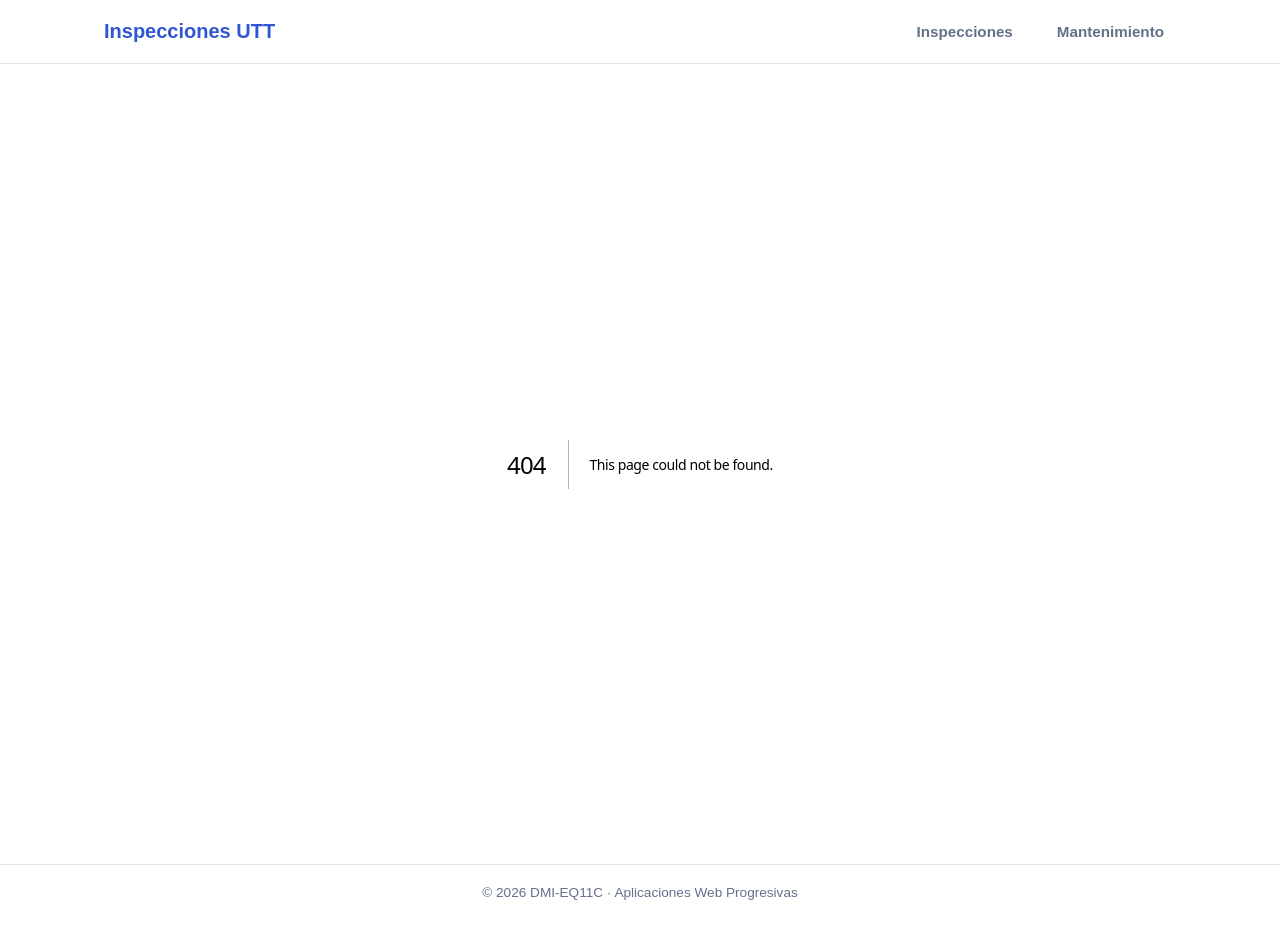
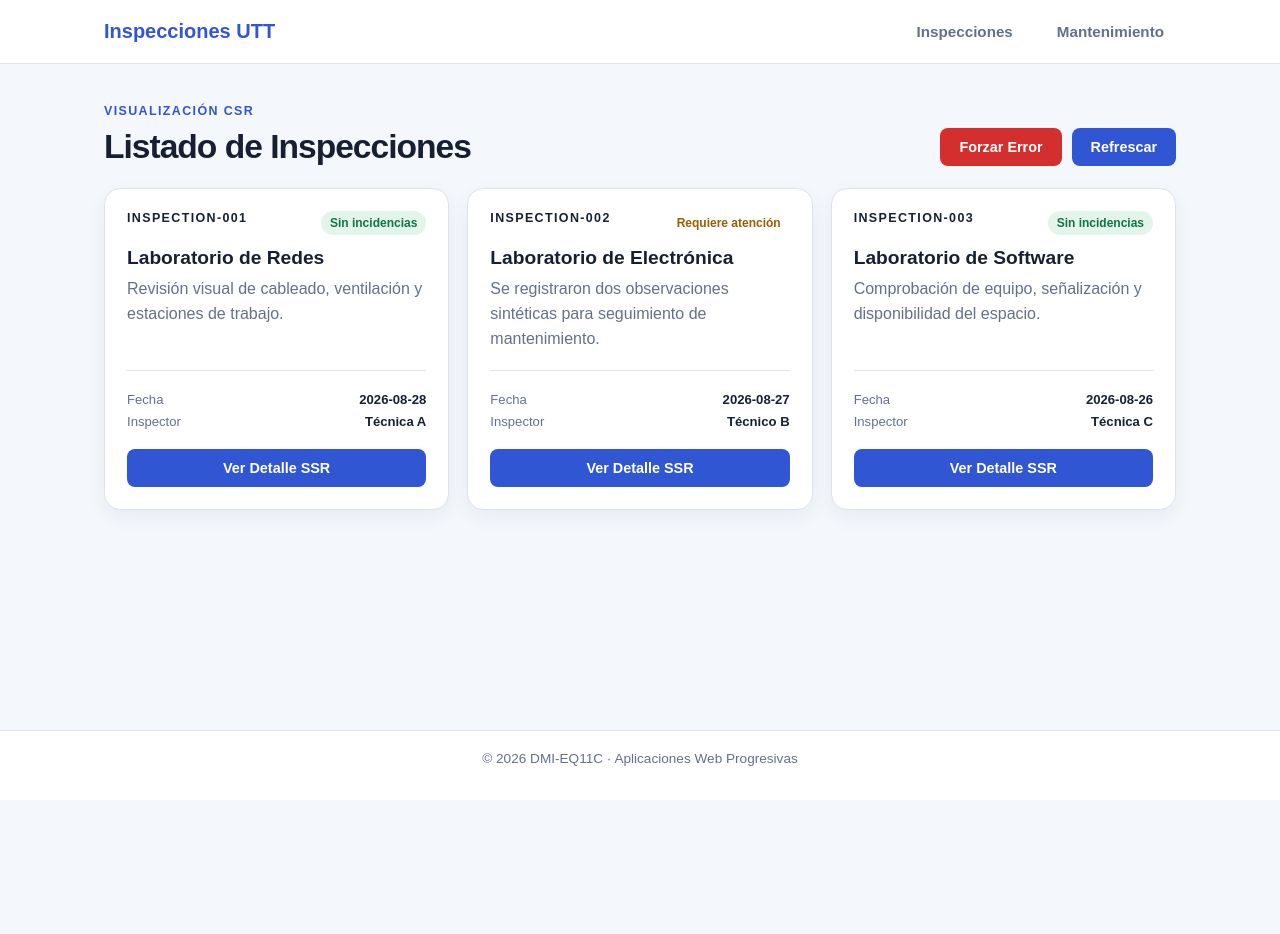
Before and after one commit to DannaTobon/PWA-EQ11, a Next.js app: page /inspecciones in a window 1280 px wide. Before the commit this address had no page. After the commit the page ends 800 px from the top, so only its background shows below. Built offline with nearby package versions, Linux system fonts and the light colour scheme.

Commit message:
feat(w04): add CSR inspections list with retry

```diff
--- /dev/null
+++ b/src/app/api/inspecciones/route.ts
@@ -0,0 +1,19 @@
+import { NextResponse } from 'next/server';
+import { inspections } from '@/lib/data/inspections';
+
+export async function GET(request: Request) {
+  const { searchParams } = new URL(request.url);
+  const fallar = searchParams.get('fallar');
+
+  // Retardo de red simulado para verificar el estado de carga (métrica de desarrollo)
+  await new Promise(resolve => setTimeout(resolve, 800));
+
+  if (fallar === '1') {
+    return NextResponse.json(
+      { error: 'Error sintético provocado por el parámetro fallar=1' },
+      { status: 500 }
+    );
+  }
+
+  return NextResponse.json(inspections);
+}
--- /dev/null
+++ b/src/app/inspecciones/page.tsx
@@ -0,0 +1,107 @@
+"use client";
+
+import { useEffect, useState } from "react";
+import Link from "next/link";
+import { Inspection } from "@/lib/data/inspections";
+import { LoadingState } from "@/components/ui/loading-state";
+import { ErrorState } from "@/components/ui/error-state";
+
+export default function InspeccionesPage() {
+  const [data, setData] = useState<Inspection[] | null>(null);
+  const [error, setError] = useState<Error | null>(null);
+  const [isLoading, setIsLoading] = useState(true);
+
+  const fetchInspections = async () => {
+    setIsLoading(true);
+    setError(null);
+    try {
+      const urlParams = new URLSearchParams(window.location.search);
+      const fallar = urlParams.get("fallar");
+      const url = fallar === "1" ? "/api/inspecciones?fallar=1" : "/api/inspecciones";
+
+      const response = await fetch(url);
+      if (!response.ok) {
+        throw new Error("No se pudo obtener la lista de inspecciones.");
+      }
+      const result = await response.json();
+      setData(result);
+    } catch (err: any) {
+      setError(new Error(err.message || "Ha ocurrido un error inesperado."));
+    } finally {
+      setIsLoading(false);
+    }
+  };
+
+  useEffect(() => {
+    fetchInspections();
+  }, []);
+
+  if (isLoading) {
+    return (
+      <div className="page-shell">
+        <LoadingState />
+      </div>
+    );
+  }
+
+  if (error) {
+    return (
+      <div className="page-shell">
+        <ErrorState error={error} reset={fetchInspections} />
+      </div>
+    );
+  }
+
+  return (
+    <div className="page-shell">
+      <div className="section-heading">
+        <div>
+          <p className="eyebrow">Visualización CSR</p>
+          <h2>Listado de Inspecciones</h2>
+        </div>
+        <div style={{ display: "flex", gap: "10px" }}>
+          <Link href="/inspecciones?fallar=1" className="btn btn-danger">
+            Forzar Error
+          </Link>
+          <button onClick={fetchInspections} className="btn btn-primary" aria-label="Actualizar datos">
+            Refrescar
+          </button>
+        </div>
+      </div>
+
+      <div className="inspection-grid">
+        {data?.map((inspection) => (
+          <div key={inspection.id} className="inspection-card">
+            <div className="card-topline">
+              <span className="eyebrow">{inspection.id}</span>
+              <span className={`badge ${inspection.status === "ok" ? "badge-ok" : "badge-attention"}`}>
+                {inspection.statusLabel}
+              </span>
+            </div>
+            <h3 style={{ margin: "12px 0 8px" }}>{inspection.location}</h3>
+            <p>{inspection.summary}</p>
+            <dl>
+              <div>
+                <dt>Fecha</dt>
+                <dd>{inspection.date}</dd>
+              </div>
+              <div>
+                <dt>Inspector</dt>
+                <dd>{inspection.inspector}</dd>
+              </div>
+            </dl>
+            <div style={{ marginTop: "20px", textAlign: "center" }}>
+              <Link
+                href={`/inspecciones/${inspection.id}`}
+                className="btn btn-primary"
+                style={{ width: "100%" }}
+              >
+                Ver Detalle SSR
+              </Link>
+            </div>
+          </div>
+        ))}
+      </div>
+    </div>
+  );
+}
```
